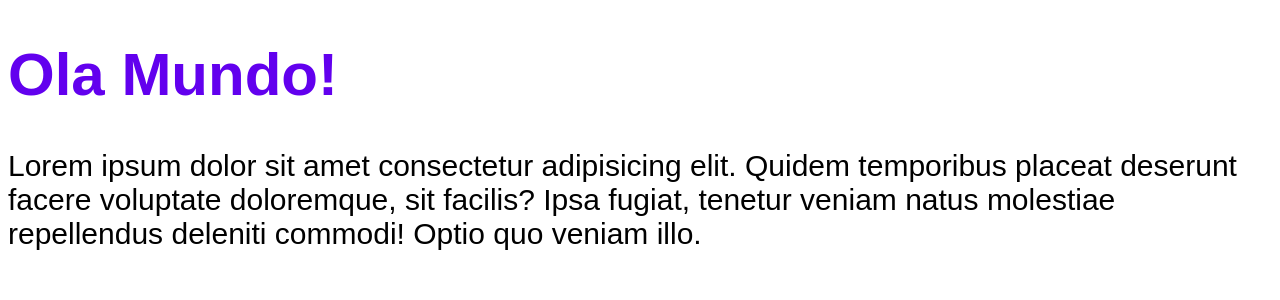
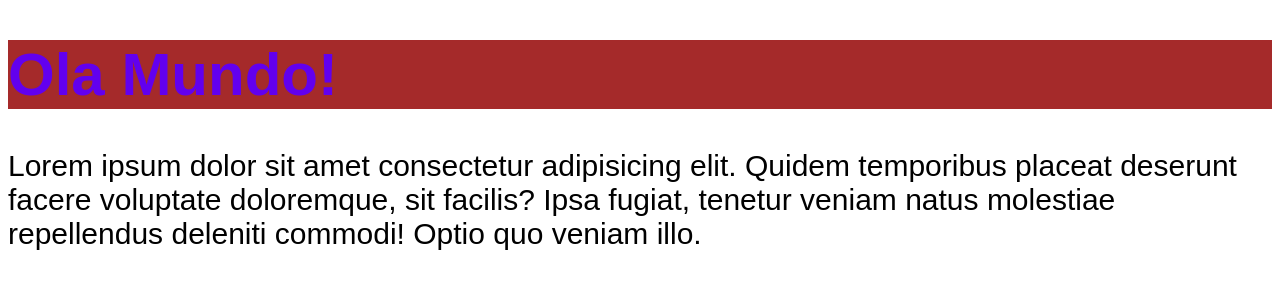
Before and after one commit to vinicim002/chronos-pomodoro, a React (Vite) app: page / in a window 1280 px wide. Shown: the top 300 px of the page. Built offline with nearby package versions, Linux system fonts and the light colour scheme.

Commit message:
Importando e usando arquivos de CSS Modules com escopo de componente

```diff
--- a/src/App.tsx
+++ b/src/App.tsx
@@ -1,3 +1,5 @@
+import { Heading } from './components/Heading';
+
 import './styles/theme.css';
 import './styles/global.css'
 
@@ -6,7 +8,7 @@ export function App() {
 
   return (
     <>
-      <h1>Ola Mundo!</h1>
+      <Heading />
       <p>
         Lorem ipsum dolor sit amet consectetur adipisicing elit. Quidem
         temporibus placeat deserunt facere voluptate doloremque, sit facilis?
--- /dev/null
+++ b/src/components/Heading.module.css
@@ -0,0 +1,3 @@
+.heading {
+    background-color: brown;
+}
--- /dev/null
+++ b/src/components/Heading.tsx
@@ -0,0 +1,5 @@
+import styles from './Heading.module.css';
+
+export function Heading() {
+  return <h1 className={`${styles.heading}`}>Ola Mundo!</h1>;
+}
```
